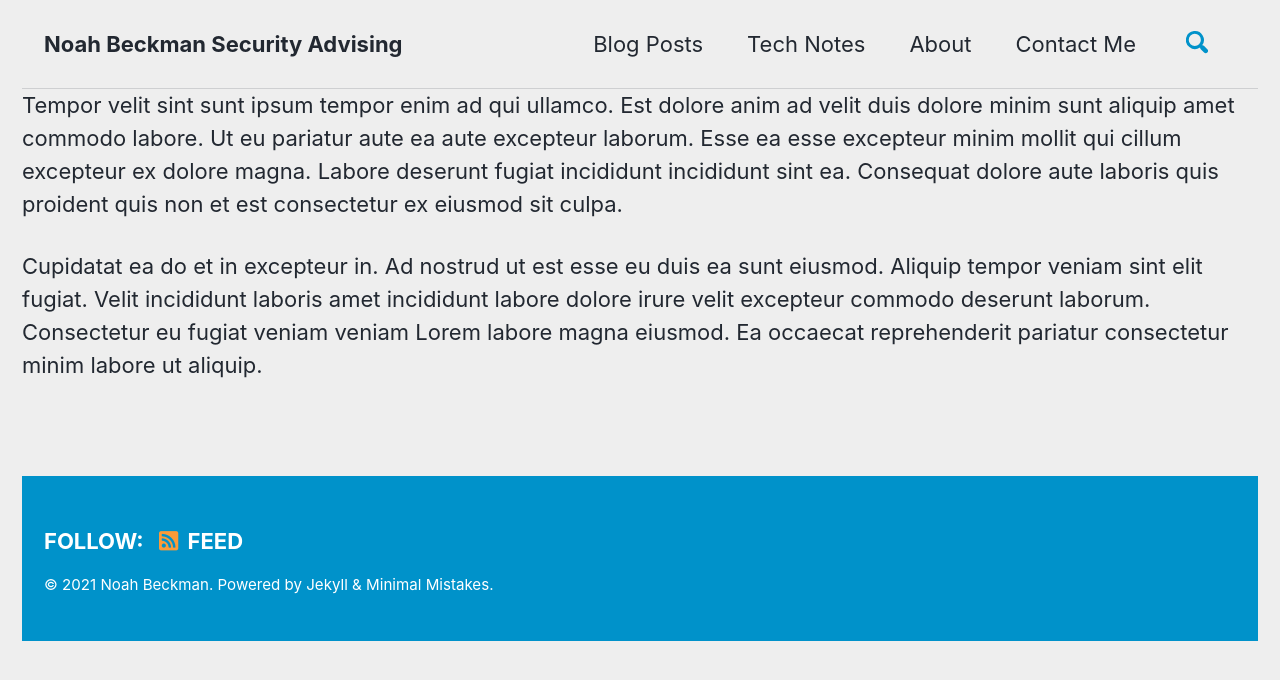
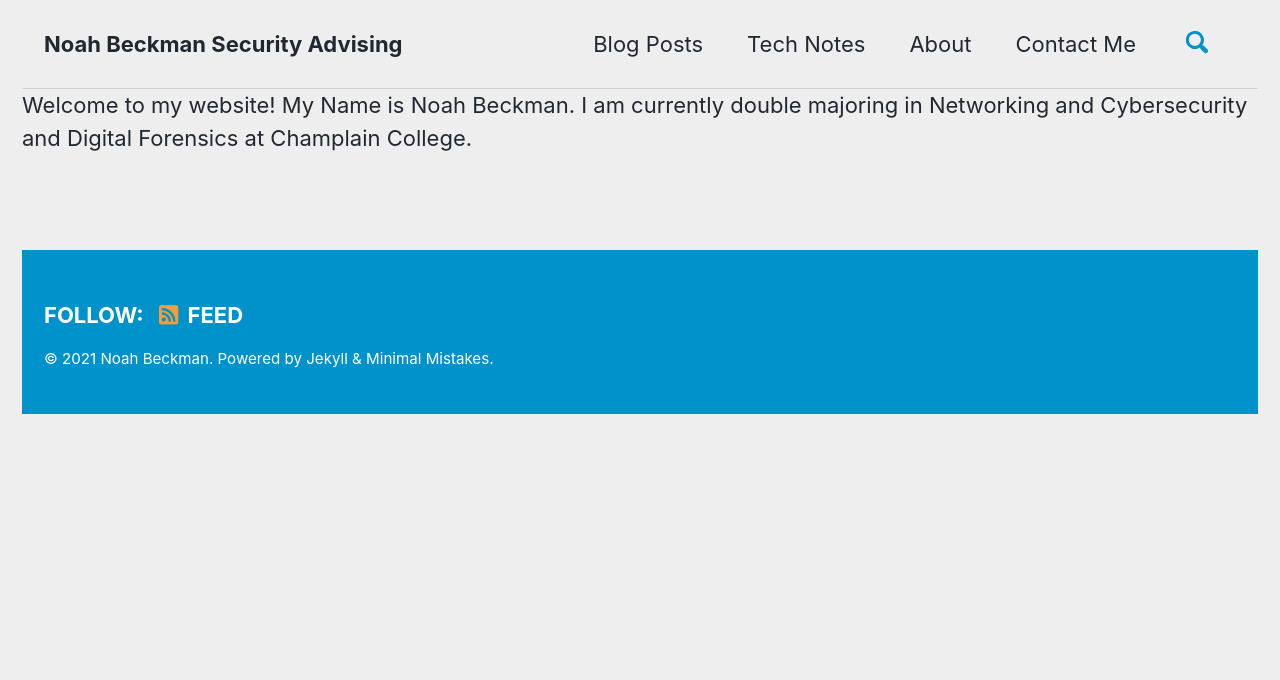
Before and after one commit to CyberM00se/Website, a Jekyll site: the page built from _pages/about.md, in a window 1280 px wide. Shown: the top 680 px of the page. Built offline with Jekyll 4.4.1, drawn with Linux system fonts in a browser that asks for light colours; cached includes are drawn as plain includes; our own code applies the rules of GitHub Pages for plain Markdown files.

Commit message:
Update about.md

```diff
--- a/_pages/about.md
+++ b/_pages/about.md
@@ -3,6 +3,4 @@
 title: "About"
 ---
 
-Tempor velit sint sunt ipsum tempor enim ad qui ullamco. Est dolore anim ad velit duis dolore minim sunt aliquip amet commodo labore. Ut eu pariatur aute ea aute excepteur laborum. Esse ea esse excepteur minim mollit qui cillum excepteur ex dolore magna. Labore deserunt fugiat incididunt incididunt sint ea. Consequat dolore aute laboris quis proident quis non et est consectetur ex eiusmod sit culpa.
-
-Cupidatat ea do et in excepteur in. Ad nostrud ut est esse eu duis ea sunt eiusmod. Aliquip tempor veniam sint elit fugiat. Velit incididunt laboris amet incididunt labore dolore irure velit excepteur commodo deserunt laborum. Consectetur eu fugiat veniam veniam Lorem labore magna eiusmod. Ea occaecat reprehenderit pariatur consectetur minim labore ut aliquip.
+Welcome to my website! My Name is Noah Beckman. I am currently double majoring in Networking and Cybersecurity and Digital Forensics at Champlain College.
```
